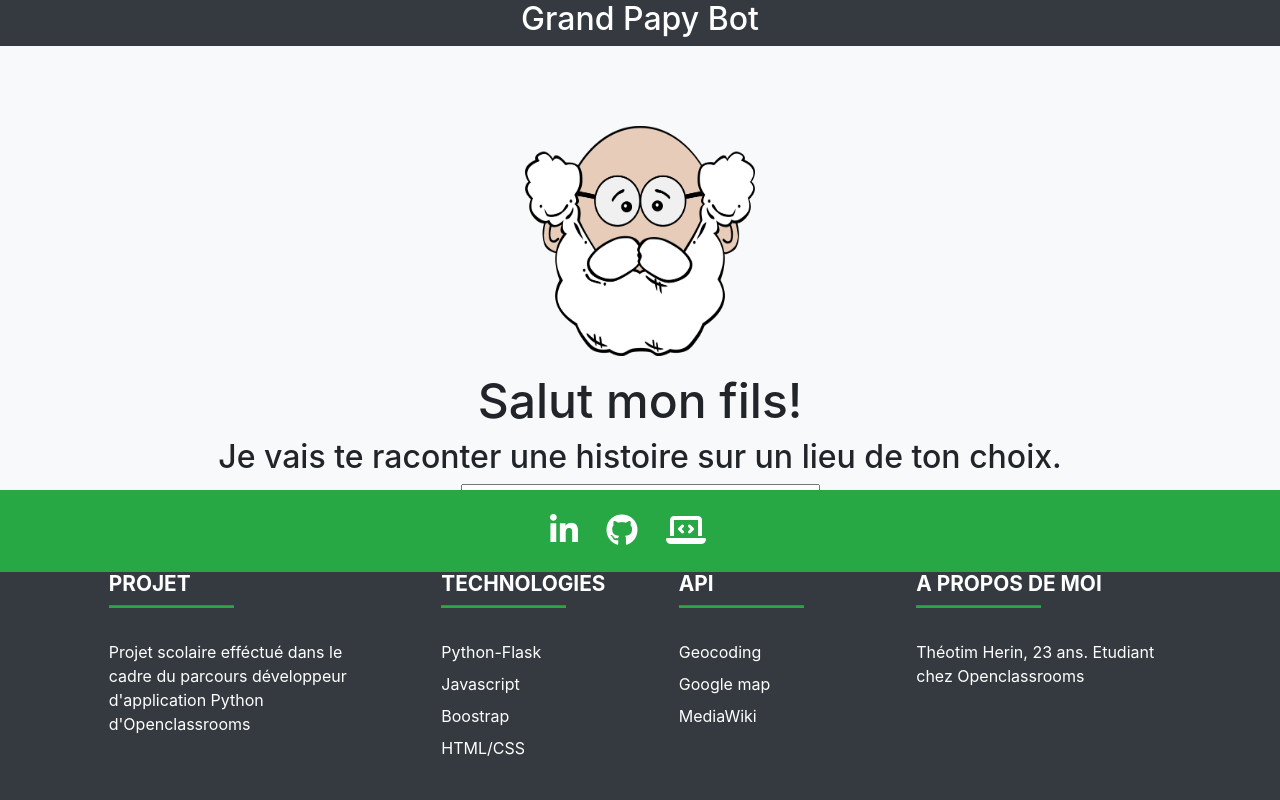
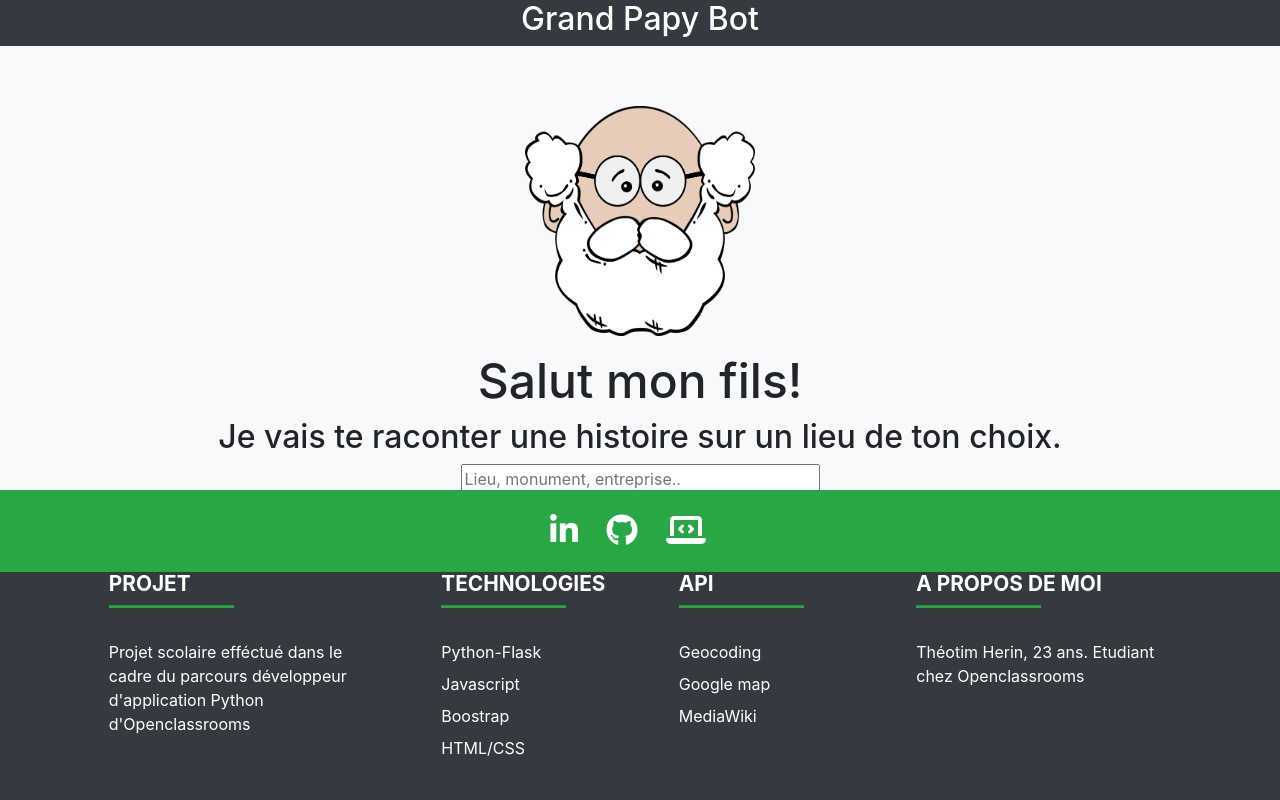
Before and after one commit to Theodrem/Grand_Papy_Openclassrooms, a Flask app: page / in a window 1280 px wide. Run offline with Flask 2, Linux system fonts and the light colour scheme; some libraries are stand-ins or nearby versions.

Commit message:
update 2.2

```diff
--- a/app/static/css/style.css
+++ b/app/static/css/style.css
@@ -38,7 +38,7 @@
         display: flex;
         flex-direction: column;
         align-items: center;
-        margin-top: 80px;
+        margin-top: 60px;
         justify-content: space-around;
     }
 
```
